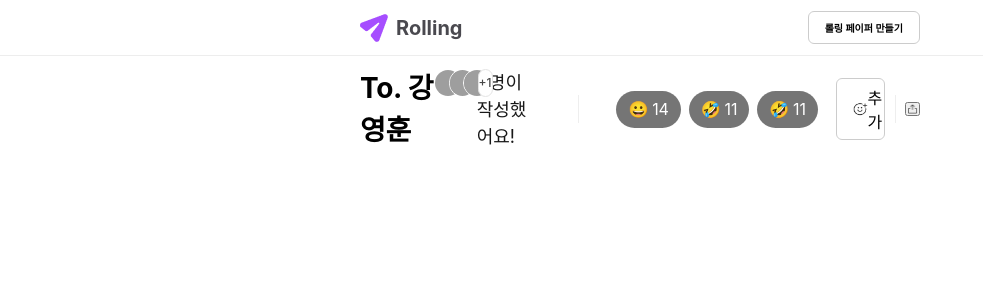
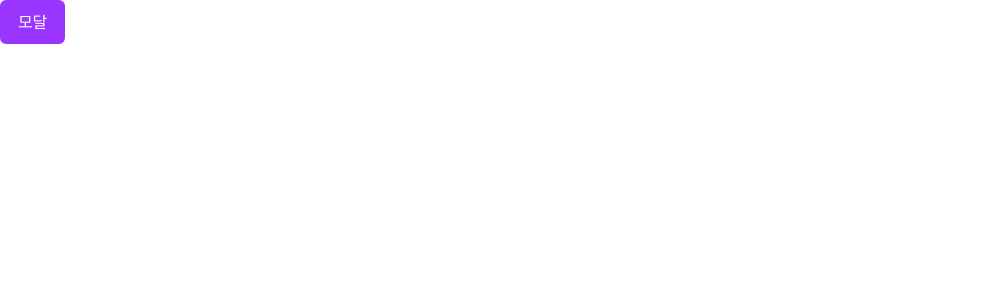
Before and after one commit to codeit-project-rolling/rolling, a React (Create React App) app: page / in a window 1280 px wide. Shown: the top 300 px of the page, without its empty margins (0-983 px from the left). Built offline with nearby package versions, Linux system fonts and the light colour scheme; grey boxes are pictures that could not be loaded.

Commit message:
chore: HomePage에 예제 저장 	modified:   src/pages/HomePage/HomePage.jsx

```diff
--- a/src/pages/HomePage/HomePage.jsx
+++ b/src/pages/HomePage/HomePage.jsx
@@ -1,7 +1,23 @@
-import HeaderLayout from 'components/Header/HeaderLayout';
+import useModal from 'hooks/useModal';
+
+import Button from 'components/Button/Button';
+
+import { modalList } from 'contexts/ModalComponent';
 
 function HomePage() {
-  return <HeaderLayout />;
+  const { openModal } = useModal();
+
+  const handleClick = () => {
+    openModal(modalList.Modal, { onSubmit: null, message: { sender: '홍길동' } });
+  };
+
+  return (
+    <div>
+      <Button buttonType="primary40" onClick={handleClick}>
+        <p>모달</p>
+      </Button>
+    </div>
+  );
 }
 
 export default HomePage;
```
